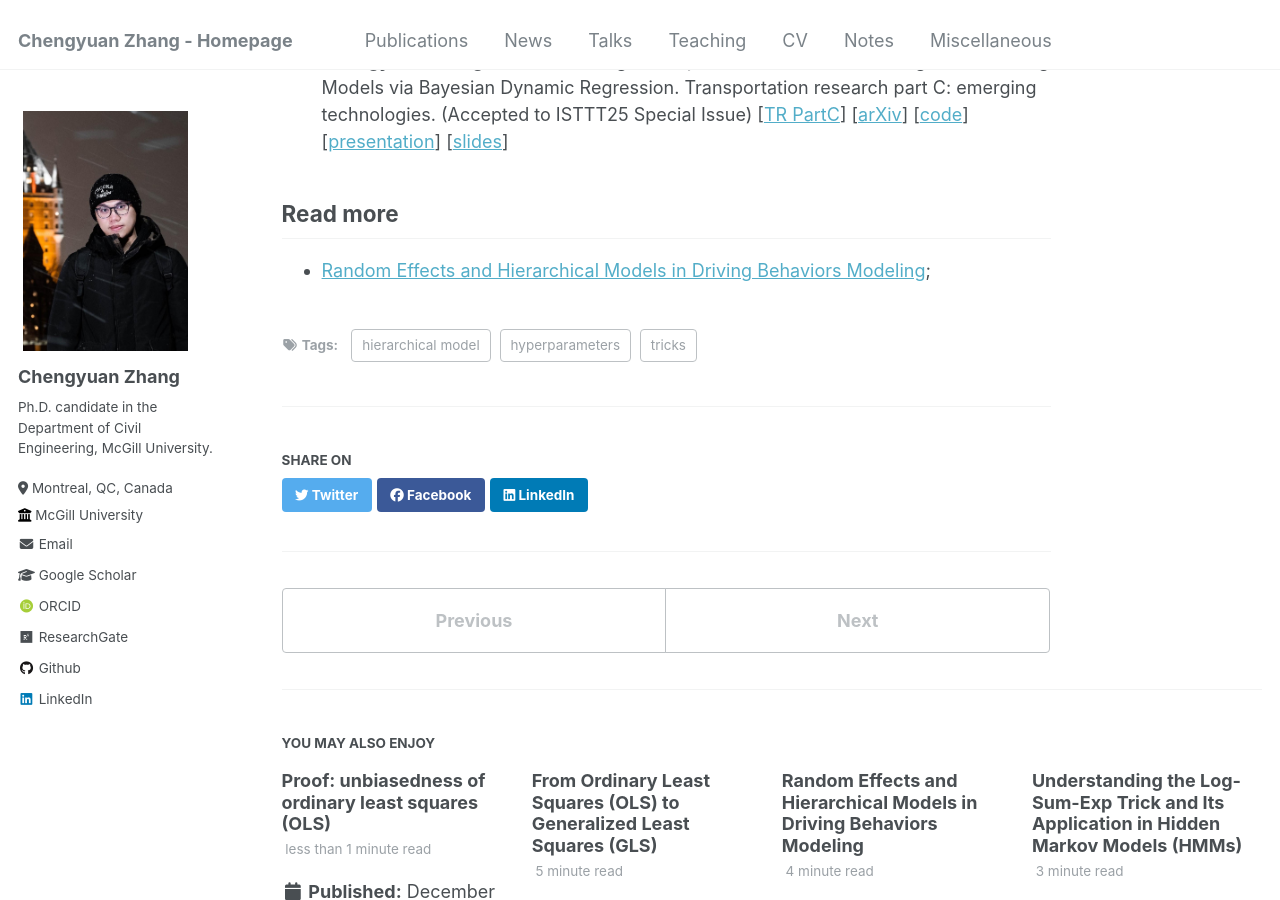
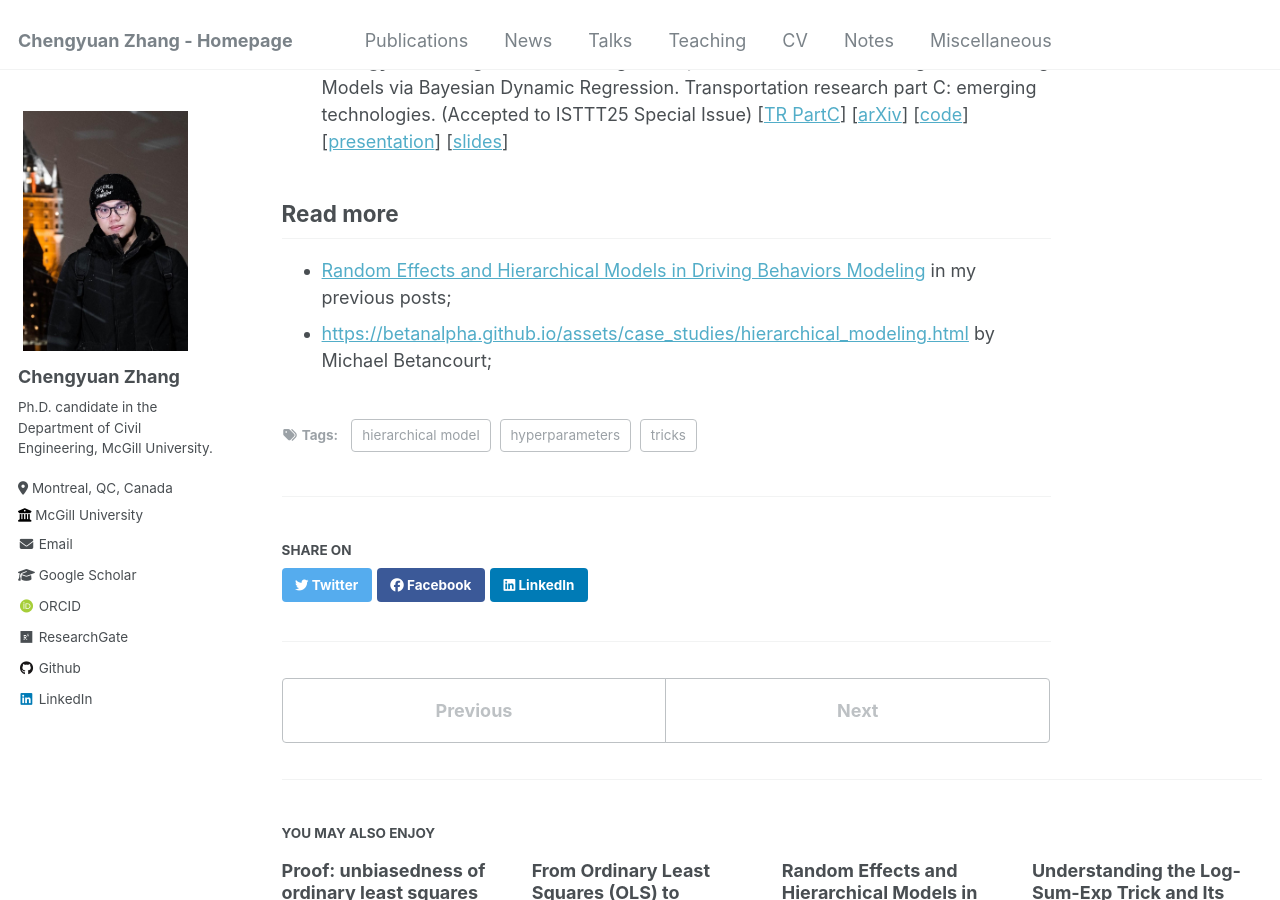
Before and after one commit to Chengyuan-Zhang/chengyuan-zhang.github.io, a Jekyll site: the page built from _posts/2024-11-24-hierarchical.md, in a window 1280 px wide and 900 px high, scrolled down 4258 px. Built offline with Jekyll 4.4.1, drawn with Linux system fonts in a browser that asks for light colours; some web fonts are replaced; formulas are drawn with MathJax 3; comment, search, counter and statistics services are not loaded.

Commit message:
posts: minor update

```diff
--- a/_posts/2024-11-24-hierarchical.md
+++ b/_posts/2024-11-24-hierarchical.md
@@ -141,4 +141,5 @@ Understanding and leveraging these hyperparameters is key to unlocking the full
 
 ## Read more
 
-- [Random Effects and Hierarchical Models in Driving Behaviors Modeling](/posts/random-effects/);
+- [Random Effects and Hierarchical Models in Driving Behaviors Modeling](/posts/random-effects/) in my previous posts;
+- <https://betanalpha.github.io/assets/case_studies/hierarchical_modeling.html> by Michael Betancourt;
```
Also changed, not shown: _posts/2024-11-27-random-effect.md (+1 -1 lines), _posts/2022-10-01-matrix-derivative.md (line endings or trailing spaces).
